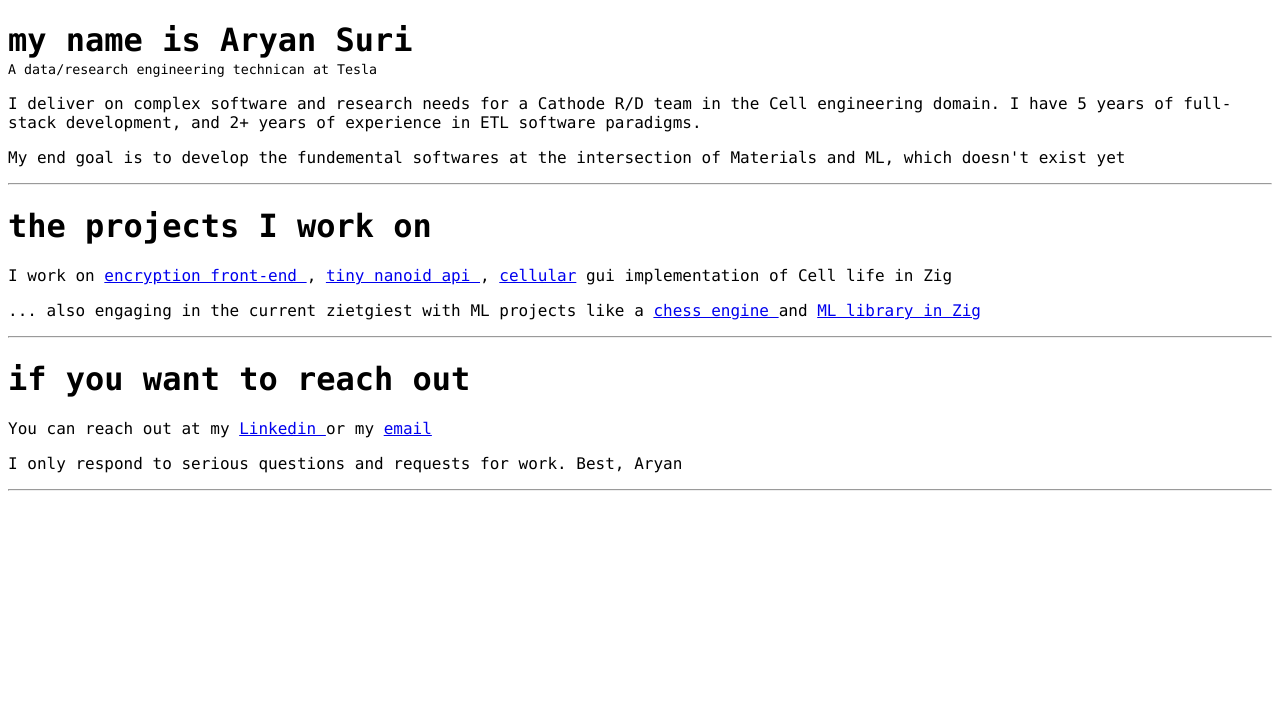
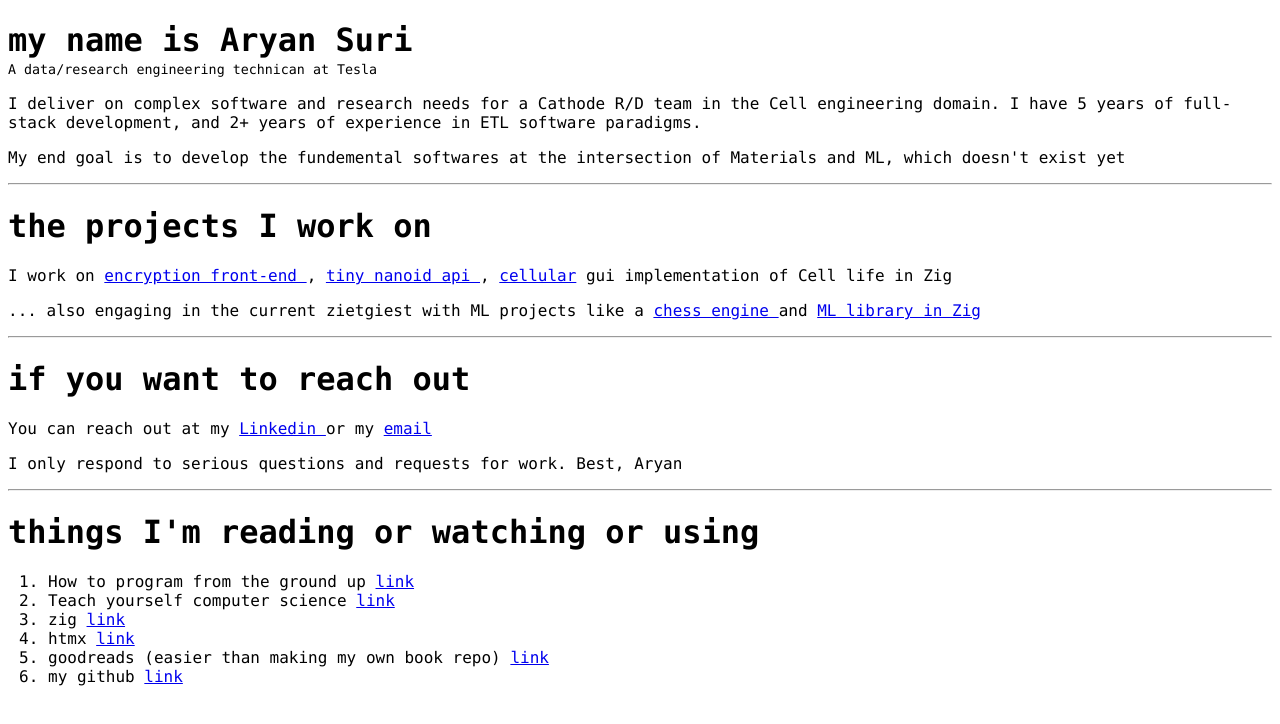
Before and after one commit to aryanrsuri/portfolio, a plain HTML site: page index.html in a window 1280 px wide. Drawn offline with Linux system fonts and the light colour scheme.

Commit message:
added links

```diff
--- a/index.html
+++ b/index.html
@@ -1,36 +1,57 @@
 <!DOCTYPE html>
 <html>
+
 <body>
 	<h1 style="margin-bottom: 0px; padding-bottom: 0px;"> my name is Aryan Suri</h1>
 	<small> A data/research engineering technican at Tesla </small>
 
-<p> I deliver on complex software and research needs for a Cathode R/D team in the Cell engineering domain. I have 5 years of full-stack development, and 2+ years of experience in ETL software paradigms.</p>
+	<p> I deliver on complex software and research needs for a Cathode R/D team in the Cell engineering domain. I have 5
+		years of full-stack development, and 2+ years of experience in ETL software paradigms.</p>
 
-<p>My end goal is to develop the fundemental softwares at the intersection of Materials and ML, which doesn't exist yet</p>
+	<p>My end goal is to develop the fundemental softwares at the intersection of Materials and ML, which doesn't exist
+		yet</p>
 
 	<hr>
 	<h1> the projects I work on </h1>
 
-<p> I work on <a href="https://github.com/aryanrsuri/dencrypt"> encryption front-end </a>, <a href="https://github.com/aryanrsuri/nanoid">tiny nanoid api </a>,  <a href="https://github.com/aryanrsuri/celllib">cellular</a> gui implementation of Cell life in Zig
+	<p> I work on <a href="https://github.com/aryanrsuri/dencrypt"> encryption front-end </a>, <a
+			href="https://github.com/aryanrsuri/nanoid">tiny nanoid api </a>, <a
+			href="https://github.com/aryanrsuri/celllib">cellular</a> gui implementation of Cell life in Zig
 
-	<p> ... also engaging in the current zietgiest with ML projects like a <a href="https://github.com/aryanrsuri/chess"> chess engine </a> and <a href="https://github.com/aryanrsuri/ml"> ML library in Zig </a>
+	<p> ... also engaging in the current zietgiest with ML projects like a <a href="https://github.com/aryanrsuri/chess">
+			chess engine </a> and <a href="https://github.com/aryanrsuri/ml"> ML library in Zig </a>
 		<hr>
 	<h1> if you want to reach out </h1>
 
-<p> You can reach out at my <a href="https://www.linkedin.com/in/aryansuri">Linkedin </a> or my <a href="mailto:aryanrsuri@gmail.com">email</a>
+	<p> You can reach out at my <a href="https://www.linkedin.com/in/aryansuri">Linkedin </a> or my <a
+			href="mailto:aryanrsuri@gmail.com">email</a>
 	<p> I only respond to serious questions and requests for work. Best, Aryan
 
 		<hr>
+	<h1> things I'm reading or watching or using</h1>
+	<ol>
+		<li> How to program from the ground up <a
+				href="https://www.youtube.com/watch?v=dBbowkwXtR0&list=PLzUxWOrVXB4QHsURai1GmmhmqAUVNbfno&index=1">link</a>
+		</li>
+		<li> Teach yourself computer science <a href="https://teachyourselfcs.com/">link</a> </li>
+		<li> zig <a href="https://ziglang.org/documentation">link</a> </li>
+		<li> htmx <a href="https://htmx.org">link</a> </li>
+		<li> goodreads (easier than making my own book repo) <a href="https://www.goodreads.com/user/show/110835660-aryan">
+				link </a> </li>
+		<li> my github <a href="https://www.github.com/aryanrsuri">link</a></li>
+
+	</ol>
+
+
+
 
 
 
 	<style>
-
 		* {
 			font-family: 'Lucida Console', monospace
 		}
-
-
 	</style>
 </body>
+
 </html>
```
Lines whose indentation alone changed are shown as unchanged.
